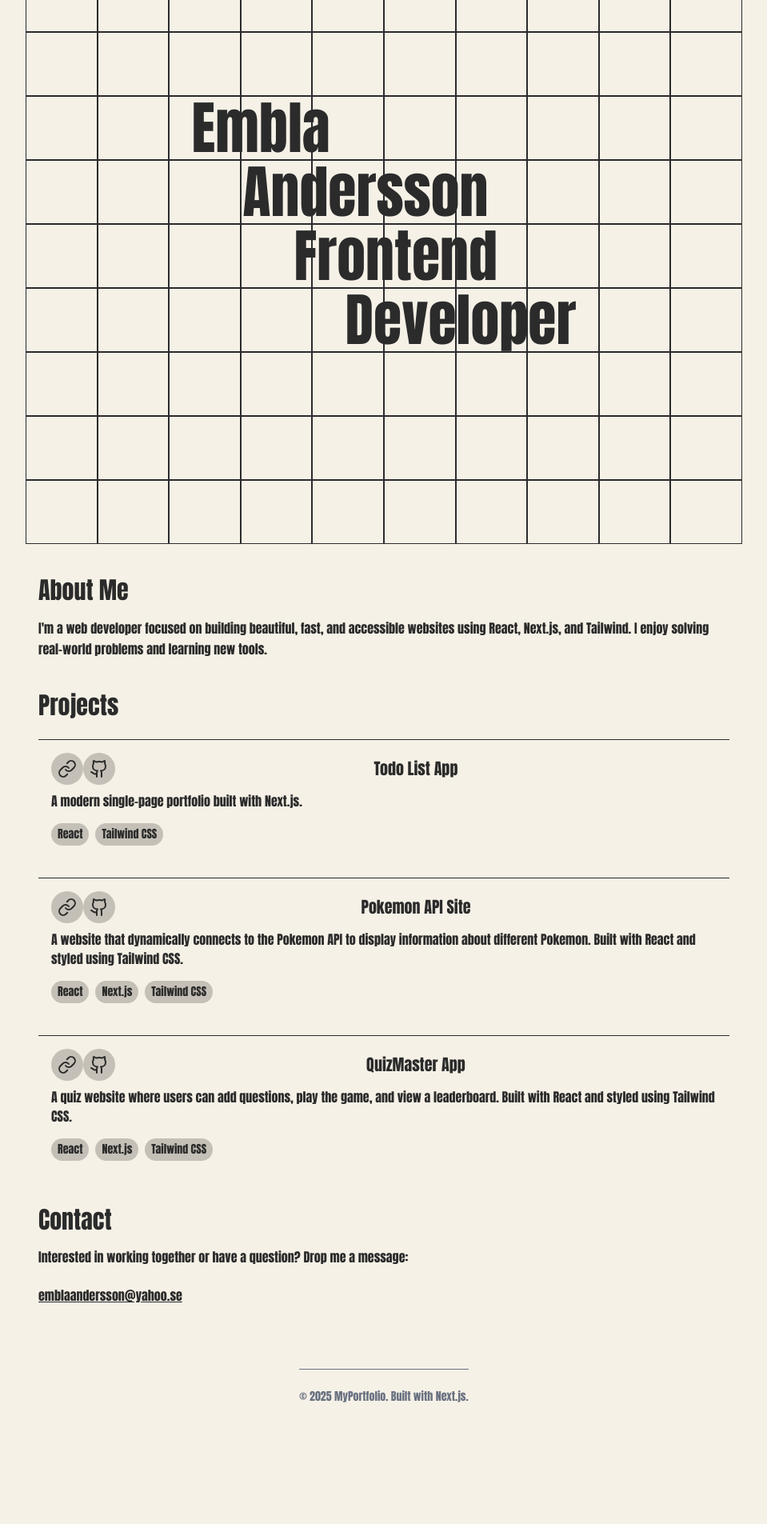
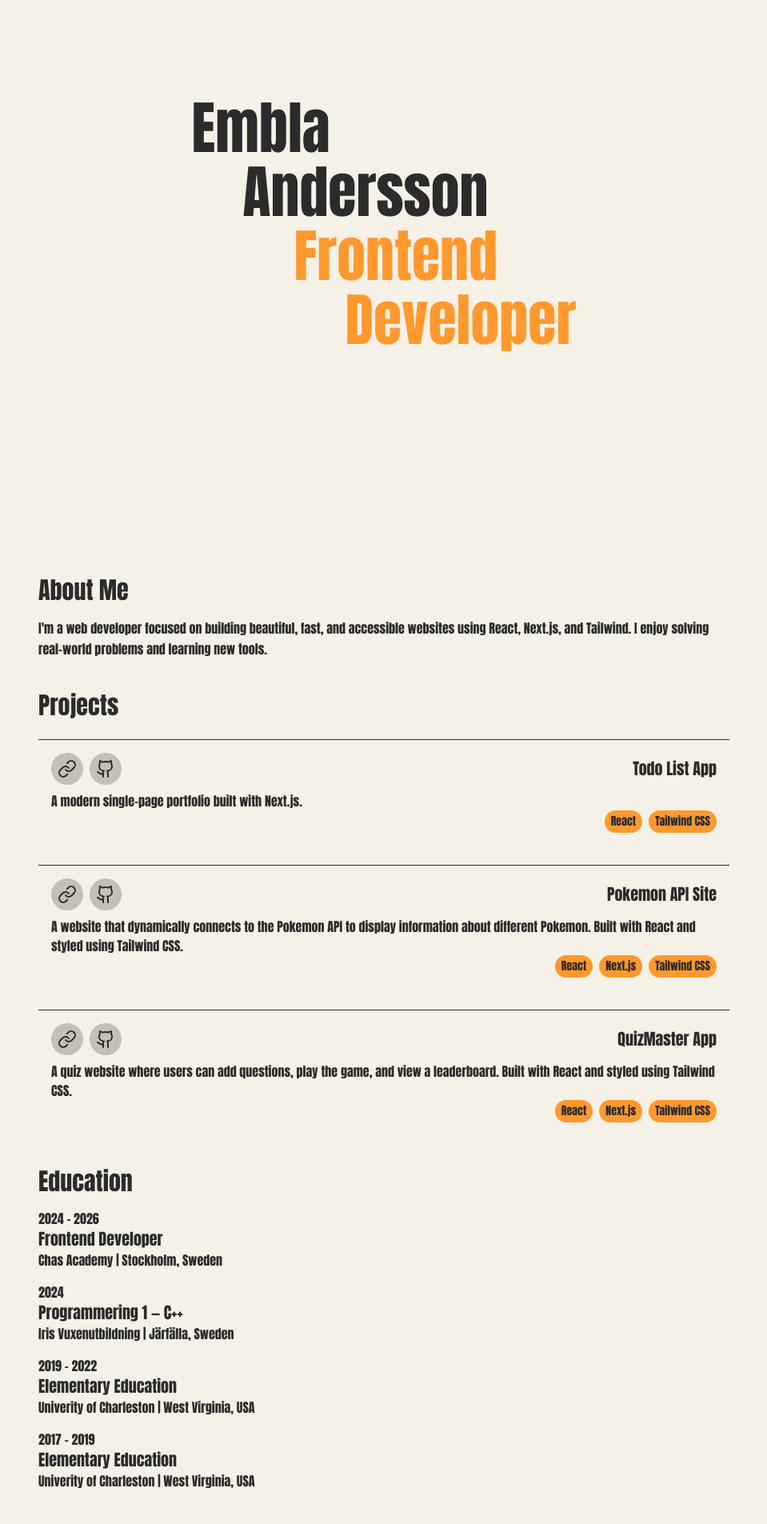
Before and after one commit to emblaah/my_portfolio, a Next.js app: page / in a window 1280 px wide. Shown: the part 200-2105 px from the top of the page at 80% size, without its empty margins (160-1119 px from the left). Before the commit the page ends 1980 px from the top, so only its background shows below. Built offline with nearby package versions, Linux system fonts and the light colour scheme.

Commit message:
Update global and component styles

```diff
--- a/src/app/globals.css
+++ b/src/app/globals.css
@@ -11,7 +11,7 @@
   --bg-color: oklch(0.96 0.0143 84.58);
   --secondary: oklch(0.81 0.0143 84.58);
   --text-color: oklch(0.29 0 0);
-  --text-secondary: oklch(0.26 0.132 292.63);
+  --text-secondary: oklch(0.8 0.183 55.334);
 }
 
 .dark {
@@ -19,7 +19,7 @@
   --bg-color: oklch(0.23 0 0);
   --secondary: oklch(0.32 0 0);
   --text-color: oklch(0.93 0.0046 78.3);
-  --text-secondary: oklch(0.23 0.132 292.63);
+  --text-secondary: oklch(0.8 0.183 55.334);
 }
 
 @theme {
--- a/src/app/page.js
+++ b/src/app/page.js
@@ -5,6 +5,7 @@ import AboutSection from "@/components/AboutSection";
 import ProjectsSection from "@/components/ProjectsSection";
 import ContactSection from "@/components/ContactSection";
 import HeroSection from "@/components/HeroSection";
+import EducationSection from "@/components/EducationSection";
 
 export default function HomePage() {
   return (
@@ -12,6 +13,7 @@ export default function HomePage() {
       <HeroSection />
       <AboutSection />
       <ProjectsSection />
+      <EducationSection />
       <ContactSection />
     </div>
   );
--- a/src/components/ContactSection.js
+++ b/src/components/ContactSection.js
@@ -15,3 +15,6 @@ export default function ContactSection() {
     </section>
   );
 }
+
+
+// ADD LinkedIn, GitHub, and CV links here with icons
--- /dev/null
+++ b/src/components/EducationSection.js
@@ -0,0 +1,30 @@
+export default function EducationSection() {
+  return (
+    <section className="max-w-2xl px-4 mt-10">
+      <h2 className="text-3xl font-semibold mb-4">Education</h2>
+      <div className="mb-4">
+        <p>2024 - 2026</p>
+        <h3 className="text-xl font-semibold">Frontend Developer</h3>
+        <p>Chas Academy | Stockholm, Sweden</p>
+      </div>
+      <div className="mb-4">
+        <p>2024</p>
+        <h3 className="text-xl font-semibold">
+          Programmering 1 — C++
+        </h3>
+        <p>Iris Vuxenutbildning | Järfälla, Sweden</p>
+      </div>
+
+      <div className="mb-4">
+        <p>2019 - 2022</p>
+        <h3 className="text-xl font-semibold">Elementary Education</h3>
+        <p>Univerity of Charleston | West Virginia, USA</p>
+      </div>
+      <div className="mb-4">
+        <p>2017 - 2019</p>
+        <h3 className="text-xl font-semibold">Elementary Education</h3>
+        <p>Univerity of Charleston | West Virginia, USA</p>
+      </div>
+    </section>
+  );
+}
--- a/src/components/HeroSection.js
+++ b/src/components/HeroSection.js
@@ -47,46 +47,34 @@ export default function HeroSection() {
       const row = Math.floor(i / gridSize.cols);
       const col = i % gridSize.cols;
 
+      // Check if this cell is the hovered one or adjacent to it
+      const isHovered = hoveredCell === i;
+      const isAdjacent =
+        hoveredCell === i - 1 ||
+        hoveredCell === i + 1 ||
+        hoveredCell === i - gridSize.cols ||
+        hoveredCell === i + gridSize.cols;
+
       cells.push(
-        <div
+        <motion.div
           key={i}
-          className="border dark:border-secondary border-opacity-20 dark:border-opacity-20"
+          className={`border dark:border-secondary border-opacity-20 dark:border-opacity-20 hover:bg-text-secondary hover:bg-opacity-10 rounded-lg`}
           style={{
             gridRow: row + 1,
             gridColumn: col + 1,
           }}
           onMouseEnter={() => setHoveredCell(i)}
-          onMouseLeave={() => setHoveredCell(null)}>
-          <motion.div
-            className="h-full w-full bg-secondary"
-            initial={{ opacity: 0, scale: 0.8 }}
-            animate={{
-              backgroundColor:
-                hoveredCell === i
-                  ? "rgba(var(--color-secondary), 0.2)"
-                  : hoveredCell === i - 1 ||
-                    hoveredCell === i + 1 ||
-                    hoveredCell === i - gridSize.cols ||
-                    hoveredCell === i + gridSize.cols
-                  ? "rgba(var(--color-secondary), 0.05)"
-                  : "rgba(0, 0, 0, 0)",
-            }}
-            transition={{ duration: 0.3 }}
-          />
-
-          {/* Effect for neighboring cells */}
-          {(hoveredCell === i - 1 ||
-            hoveredCell === i + 1 ||
-            hoveredCell === i - gridSize.cols ||
-            hoveredCell === i + gridSize.cols) && (
-            <motion.div
-              className="absolute inset-0 bg-secondary"
-              initial={{ opacity: 0 }}
-              animate={{ opacity: 0.05 }}
-              transition={{ duration: 0.2 }}
-            />
-          )}
-        </div>
+          onMouseLeave={() => setHoveredCell(null)}
+          animate={{
+            backgroundColor: isHovered
+              ? "var(--secondary)"
+              : isAdjacent
+              ? "var(--secondary)"
+              : "transparent",
+            opacity: isHovered ? 0.3 : isAdjacent ? 0.1 : 0,
+          }}
+          transition={{ duration: 0.3 }}
+        />
       );
     }
     return cells;
@@ -100,34 +88,40 @@ export default function HeroSection() {
         style={{
           gridTemplateRows: `repeat(${gridSize.rows}, 1fr)`,
           gridTemplateColumns: `repeat(${gridSize.cols}, 1fr)`,
-        }}>
+        }}
+        onMouseEnter={() =>
+          document.querySelector(".grid").classList.add("grid-active")
+        }
+        onMouseLeave={() =>
+          document.querySelector(".grid").classList.remove("grid-active")
+        }>
         {renderGrid()}
       </div>
 
       {/* Hero section positioned above grid */}
-      <div className="relative z-10 flex flex-col items-center justify-center min-h-svh">
+      <div className="relative z-10 flex flex-col items-center justify-center h-screen">
         <motion.div
           className="flex flex-col items-start"
           variants={containerVariants}
           initial="hidden"
           animate="visible">
           <motion.div
-            className="text-5xl md:text-6xl lg:text-7xl mb-2"
+            className="text-6xl md:text-6xl lg:text-7xl mb-2"
             variants={itemVariants}>
             <span>Embla</span>
           </motion.div>
           <motion.div
-            className="text-5xl md:text-6xl lg:text-7xl mb-2 ml-12 md:ml-16"
+            className="text-6xl md:text-6xl lg:text-7xl mb-2 ml-12 md:ml-16"
             variants={itemVariants}>
             <span>Andersson</span>
           </motion.div>
           <motion.div
-            className="text-5xl md:text-6xl lg:text-7xl mb-2 ml-24 md:ml-32"
+            className="text-text-secondary text-5xl md:text-6xl lg:text-7xl mb-2 ml-24 md:ml-32"
             variants={itemVariants}>
             <span>Frontend</span>
           </motion.div>
           <motion.div
-            className="text-5xl md:text-6xl lg:text-7xl ml-38 md:ml-48"
+            className="text-text-secondary text-5xl md:text-6xl lg:text-7xl ml-38 md:ml-48"
             variants={itemVariants}>
             <span>Developer</span>
           </motion.div>
--- a/src/components/ProjectsSection.js
+++ b/src/components/ProjectsSection.js
@@ -46,39 +46,31 @@ export default function ProjectsSection() {
       <h2 className="text-3xl font-semibold mb-6">Projects</h2>
       <div className="flex flex-col gap-6">
         {projects.map((project, index) => (
-          <div
-            key={index}
-            target="_blank"
-            className="border-t p-4 transition">
+          <div key={index} target="_blank" className="border-t p-4 transition">
             <div className="flex justify-between items-center">
-              <div className="flex">
+              <div className="flex gap-2">
                 <Link
                   href={project.liveLink}
-                  target=""
-                  className="bg-secondary p-2 rounded-full">
+                  className="bg-secondary p-2 rounded-full hover:text-text-secondary transition">
                   <LucideLink />
                 </Link>
                 <Link
                   href={project.githubLink}
-                  target="_blank"
-                  className="bg-secondary p-2 rounded-full">
+                  className="hover:text-text-secondary bg-secondary p-2 rounded-full">
                   <Github />
                 </Link>
               </div>
               <h3 className="text-xl font-bold">{project.title}</h3>
-              <div className="flex mt-4 gap-2 "></div>
             </div>
             <p className="mt-2">{project.description}</p>
-            <div className="flex justify-between items-center">
-              <div className="mt-4">
-                {project.techsUsed.map((tech, index) => (
-                  <span
-                    key={index}
-                    className="bg-secondary inline-block px-2 py-1 rounded-full text-sm mr-2">
-                    {tech}
-                  </span>
-                ))}
-              </div>
+            <div className="flex justify-end gap-2">
+              {project.techsUsed.map((tech, index) => (
+                <div
+                  key={index}
+                  className="inline-block bg-text-secondary px-2 py-1 rounded-full text-sm">
+                  {tech}
+                </div>
+              ))}
             </div>
           </div>
         ))}
--- a/src/components/ui/ThemeButton.js
+++ b/src/components/ui/ThemeButton.js
@@ -29,7 +29,7 @@ export default function ThemeButton() {
 
   return (
     <button
-      className="flex items-center justify-center hover:bg-secondary hover:rounded-full p-1 duration-300 ease-in"
+      className="flex items-center justify-center hover:text-text-secondary hover:bg-secondary hover:rounded-full p-1 duration-300 ease-in"
       onClick={handleToggle}
       aria-label="Toggle theme">
       {theme === "dark" ? <Sun size={24} /> : <Moon size={24} />}
```
